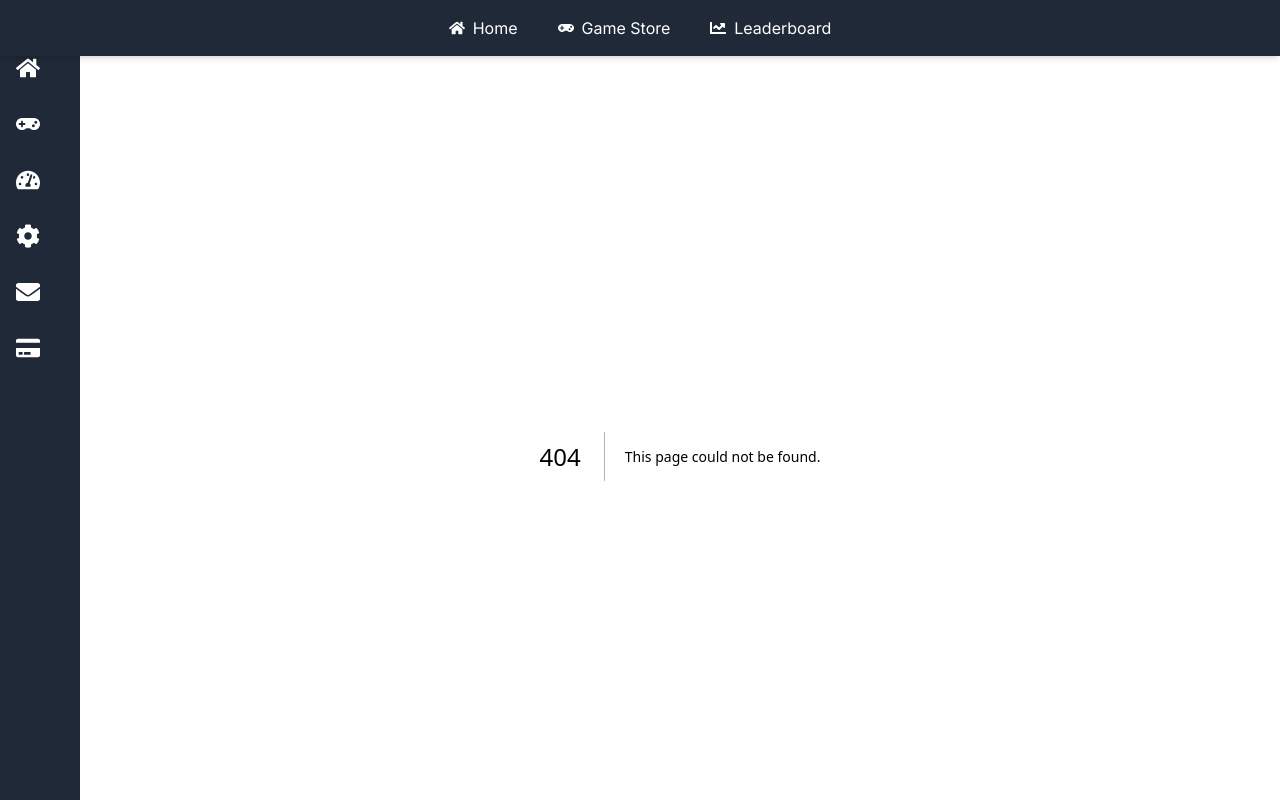
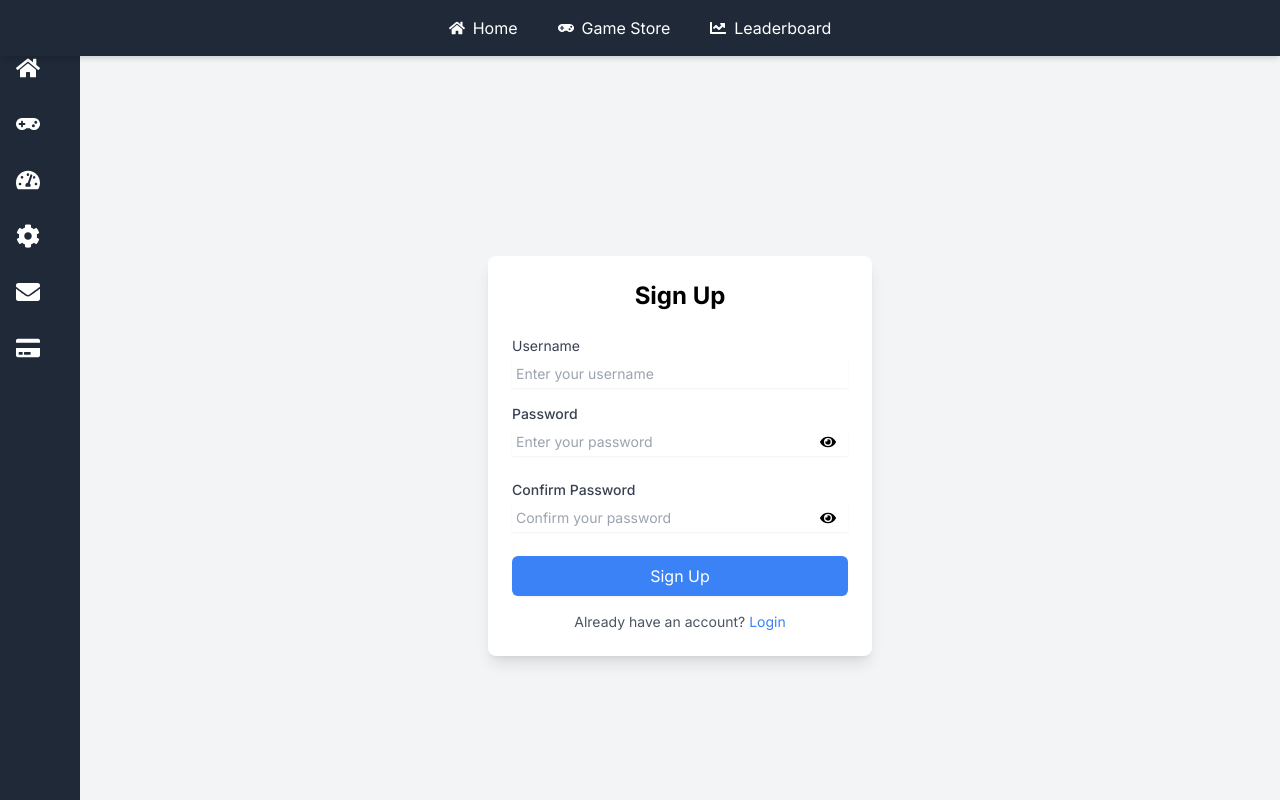
Before and after one commit to tusha-30/Game-Website, a Next.js app: page /signup in a window 1280 px wide. Before the commit this address had no page. Built offline with nearby package versions, Linux system fonts and the light colour scheme.

Commit message:
added login and signup page

```diff
--- a/package.json
+++ b/package.json
@@ -9,9 +9,11 @@
     "lint": "next lint"
   },
   "dependencies": {
+    "axios": "^1.7.7",
     "next": "14.2.7",
     "react": "^18",
     "react-dom": "^18",
+    "react-hot-toast": "^2.4.1",
     "react-icons": "^5.3.0",
     "react-spinners": "^0.14.1"
   },
--- a/src/app/contact-us/page.tsx
+++ b/src/app/contact-us/page.tsx
@@ -1,6 +1,14 @@
-import React from 'react'
+"use client"
+import React, { useEffect } from 'react'
+import toast from 'react-hot-toast';
 
 const ContactUs = () => {
+  // Ensure this code runs only on the client
+useEffect(() => {
+  toast.error('This is an error message!');
+  console.log("hey")
+}, []);
+
   return (
     <div>ContactUs</div>
   )
--- a/src/app/game-store/page.tsx
+++ b/src/app/game-store/page.tsx
@@ -1,10 +1,13 @@
+// pages/game-store.tsx
 "use client";
 import React, { useEffect, useState } from 'react';
 import { useRouter } from 'next/navigation';
+import axios from 'axios';
 import ClipLoader from 'react-spinners/ClipLoader';
 import Image from 'next/image';
 import { FaSearch } from 'react-icons/fa';
 import { BsChevronDown } from 'react-icons/bs';
+import toast from 'react-hot-toast';
 
 interface Product {
   id: number;
@@ -27,14 +30,19 @@ const GameStore: React.FC = () => {
   const [dropdownOpen, setDropdownOpen] = useState<boolean>(false);
   const router = useRouter();
 
+  // Axios instance
+  const axiosInstance = axios.create({
+    baseURL: 'https://dummyjson.com/',
+    timeout: 10000,
+  });
+
   // Fetch products on component mount
   useEffect(() => {
     const fetchProducts = async () => {
       try {
-        const response = await fetch('https://dummyjson.com/products');
-        const data = await response.json();
-        setProducts(data.products);
-        setSearchResults(data.products);
+        const response = await axiosInstance.get('products');
+        setProducts(response.data.products);
+        setSearchResults(response.data.products);
       } catch (error) {
         console.error('Failed to fetch products', error);
       } finally {
@@ -50,10 +58,9 @@ const GameStore: React.FC = () => {
       const trimmedSearchTerm = searchTerm.trim();
       if (trimmedSearchTerm) {
         try {
-          const response = await fetch(`https://dummyjson.com/products/category/${trimmedSearchTerm}`);
-          const data = await response.json();
-          if (data.products && data.products.length > 0) {
-            setSearchResults(data.products);
+          const response = await axiosInstance.get(`products/category/${trimmedSearchTerm}`);
+          if (response.data.products && response.data.products.length > 0) {
+            setSearchResults(response.data.products);
             setNoMatch(false);
           } else {
             setSearchResults([]);
@@ -77,13 +84,13 @@ const GameStore: React.FC = () => {
   useEffect(() => {
     const sortProducts = (products: Product[], option: string) => {
       switch (option) {
-        case 'priceLowToHigh':
+        case 'PriceLowToHigh':
           return [...products].sort((a, b) => a.price - b.price);
-        case 'priceHighToLow':
+        case 'PriceHighToLow':
           return [...products].sort((a, b) => b.price - a.price);
-        case 'latest':
+        case 'Latest':
           return [...products].sort((a, b) => new Date(b.meta.createdAt).getTime() - new Date(a.meta.createdAt).getTime());
-        case 'rating':
+        case 'Rating':
           return [...products].sort((a, b) => b.rating - a.rating);
         default:
           return products;
@@ -94,7 +101,13 @@ const GameStore: React.FC = () => {
   }, [sortOption]);
 
   const handleProductClick = (id: number) => {
+    // Check if the user is logged in before navigating
+    const isLoggedIn = !!localStorage.getItem('username');
+    if (isLoggedIn) {
       router.push(`/game-store/${id}`);
+    } else {
+      router.push('/login');
+    }
   };
 
   const toggleDropdown = () => {
@@ -116,6 +129,8 @@ const GameStore: React.FC = () => {
 
   return (
     <div className="p-4">
+
+      <div className='grid grid-cols-1 md:grid-cols-2 md:gap-4'>
         <div className="relative mb-4">
           <input
             type="text"
@@ -131,37 +146,38 @@ const GameStore: React.FC = () => {
         </div>
 
         <div className="relative mb-4">
-        <button onClick={toggleDropdown} className="border p-2 w-full flex items-center justify-between">
-          Sort By <BsChevronDown size={20} />
+          <button onClick={toggleDropdown} className="border p-2 w-full flex items-center justify-between bg-yellow-100">
+            {sortOption ? sortOption.replace(/([A-Z])/g, ' $1').trim() : 'Sort By'} <BsChevronDown size={20} />
           </button>
           {dropdownOpen && (
             <div className="absolute bg-white border mt-2 w-full z-10">
               <button
-              onClick={() => handleSortOption('priceLowToHigh')}
+                onClick={() => handleSortOption('PriceLowToHigh')}
                 className="block w-full text-left px-4 py-2 hover:bg-gray-200"
               >
                 Price: Low to High
               </button>
               <button
-              onClick={() => handleSortOption('priceHighToLow')}
+                onClick={() => handleSortOption('PriceHighToLow')}
                 className="block w-full text-left px-4 py-2 hover:bg-gray-200"
               >
                 Price: High to Low
               </button>
               <button
-              onClick={() => handleSortOption('latest')}
+                onClick={() => handleSortOption('Latest')}
                 className="block w-full text-left px-4 py-2 hover:bg-gray-200"
               >
                 Latest
               </button>
               <button
-              onClick={() => handleSortOption('rating')}
+                onClick={() => handleSortOption('Rating')}
                 className="block w-full text-left px-4 py-2 hover:bg-gray-200"
               >
                 Rating
               </button>
             </div>
           )}
+        </div>
       </div>
 
       {noMatch && <p className="text-red-500 text-center">No category match</p>}
--- a/src/app/layout.tsx
+++ b/src/app/layout.tsx
@@ -4,6 +4,7 @@ import "./globals.css";
 import Sidebar from "@/components/Sidebar";
 import Topbar from "@/components/Topbar";
 import MainBody from "@/components/MainBody";
+import { Toaster } from "react-hot-toast";
 
 const inter = Inter({ subsets: ["latin"] });
 
@@ -21,6 +22,7 @@ export default function RootLayout({
     <html lang="en">
       <body className={inter.className}>
       <div className="flex h-screen">
+      <Toaster />
           <MainBody>{children}</MainBody>
         </div>
       </body>
--- /dev/null
+++ b/src/app/login/page.tsx
@@ -0,0 +1,84 @@
+// pages/login/page.tsx
+"use client";
+import React, { useState } from 'react';
+import { useRouter } from 'next/navigation';
+import toast from 'react-hot-toast';
+import { FaEye, FaEyeSlash } from 'react-icons/fa';
+
+const Login: React.FC = () => {
+  const [username, setUsername] = useState<string>('');
+  const [password, setPassword] = useState<string>('');
+  const [showPassword, setShowPassword] = useState<boolean>(false);
+  const router = useRouter();
+
+  const handleLogin = () => {
+    if (!username || !password) {
+      toast.error("Fill all fields");
+      return;
+    }
+
+    const storedUsername = localStorage.getItem('username');
+    const storedPassword = localStorage.getItem('password');
+
+    if (username === storedUsername) {
+      if (password === storedPassword) {
+        // Successful login
+        router.push('/game-store');
+      } else {
+        toast.error("Wrong password!");
+      }
+    } else {
+      toast.error("No account found!");
+    }
+  };
+
+  return (
+    <div className="flex items-center justify-center min-h-screen bg-gray-100 p-4">
+      <div className="w-full max-w-sm bg-white p-6 rounded-lg shadow-lg">
+        <h2 className="text-2xl font-bold mb-6 text-center">Login</h2>
+        <div className="mb-4">
+          <label htmlFor="username" className="block text-sm text-base text-gray-700">Username</label>
+          <input
+            id="username"
+            type="text"
+            value={username}
+            onChange={(e) => setUsername(e.target.value)}
+            className="mt-2 block w-full border-gray-300 p-1 shadow-sm   sm:text-sm"
+            placeholder="Enter your username"
+          />
+        </div>
+        <div className="mb-6 relative">
+          <label htmlFor="password" className="block text-sm text-base text-gray-700">Password</label>
+
+          <input
+            id="password"
+            type={showPassword ? 'text' : 'password'}
+            value={password}
+            onChange={(e) => setPassword(e.target.value)}
+            className="mt-2 block w-full border-gray-300 p-1 shadow-sm  sm:text-sm"
+            placeholder="Enter your password"
+          />
+
+          <button
+            type="button"
+            className="absolute inset-y-0 right-0 flex items-center pr-3 p-1 top-7"
+            onClick={() => setShowPassword(!showPassword)}
+          >
+            {showPassword ? <FaEyeSlash /> : <FaEye />}
+          </button>
+        </div>
+        <button
+          onClick={handleLogin}
+          className="w-full bg-blue-500 text-white py-2 px-4 rounded-md shadow-sm hover:bg-blue-600 focus:outline-none focus:ring-2 focus:ring-blue-500"
+        >
+          Login
+        </button>
+        <p className="mt-4 text-center text-sm text-gray-600">
+          Create an account <a href="/signup" className="text-blue-500 hover:underline">Sign up</a>
+        </p>
+      </div>
+    </div>
+  );
+};
+
+export default Login;
--- /dev/null
+++ b/src/app/signup/page.tsx
@@ -0,0 +1,100 @@
+// pages/signup/page.tsx
+"use client";
+import React, { useState } from 'react';
+import { useRouter } from 'next/navigation';
+import toast from 'react-hot-toast';
+import { FaEye, FaEyeSlash } from 'react-icons/fa';
+
+const Signup: React.FC = () => {
+  const [username, setUsername] = useState<string>('');
+  const [password, setPassword] = useState<string>('');
+  const [confirmPassword, setConfirmPassword] = useState<string>('');
+  const [showPassword, setShowPassword] = useState<boolean>(false);
+  const [showConfirmPassword, setShowConfirmPassword] = useState<boolean>(false);
+  const router = useRouter();
+
+  const handleSignup = () => {
+    if (!username || !password || !confirmPassword) {
+      toast.error("Fill all fields");
+      return;
+    }
+
+    if (password !== confirmPassword) {
+      toast.error("Passwords do not match");
+      return;
+    }
+
+    // Store credentials in localStorage
+    localStorage.setItem('username', username);
+    localStorage.setItem('password', password);
+
+    toast.success("Signup successful");
+    router.push('/login');
+  };
+
+  return (
+    <div className="flex items-center justify-center min-h-screen bg-gray-100 p-4">
+      <div className="w-full max-w-sm bg-white p-6 rounded-lg shadow-lg">
+        <h2 className="text-2xl font-bold mb-6 text-center">Sign Up</h2>
+        <div className="mb-4">
+          <label htmlFor="username" className="block text-sm font-base text-gray-700">Username</label>
+          <input
+            id="username"
+            type="text"
+            value={username}
+            onChange={(e) => setUsername(e.target.value)}
+            className="mt-1 block w-full border-gray-300 text-base shadow-sm  p-1 sm:text-sm"
+            placeholder="Enter your username"
+          />
+        </div>
+        <div className="mb-6 relative">
+          <label htmlFor="password" className="block text-sm font-medium text-gray-700">Password</label>
+          <input
+            id="password"
+            type={showPassword ? 'text' : 'password'}
+            value={password}
+            onChange={(e) => setPassword(e.target.value)}
+            className="mt-1 block w-full border-gray-300 text-base shadow-sm p-1 sm:text-sm"
+            placeholder="Enter your password"
+          />
+          <button
+            type="button"
+            className="absolute inset-y-0 right-0 flex items-center pr-3 top-6"
+            onClick={() => setShowPassword(!showPassword)}
+          >
+            {showPassword ? <FaEyeSlash /> : <FaEye />}
+          </button>
+        </div>
+        <div className="mb-6 relative">
+          <label htmlFor="confirmPassword" className="block text-sm font-medium text-gray-700">Confirm Password</label>
+          <input
+            id="confirmPassword"
+            type={showConfirmPassword ? 'text' : 'password'}
+            value={confirmPassword}
+            onChange={(e) => setConfirmPassword(e.target.value)}
+            className="mt-1 block w-full border-gray-300 text-base shadow-sm p-1 sm:text-sm"
+            placeholder="Confirm your password"
+          />
+          <button
+            type="button"
+            className="absolute inset-y-0 right-0 flex items-center pr-3 top-6"
+            onClick={() => setShowConfirmPassword(!showConfirmPassword)}
+          >
+            {showConfirmPassword ? <FaEyeSlash /> : <FaEye />}
+          </button>
+        </div>
+        <button
+          onClick={handleSignup}
+          className="w-full bg-blue-500 text-white py-2 px-4 rounded-md shadow-sm hover:bg-blue-600 focus:outline-none focus:ring-2 focus:ring-blue-500"
+        >
+          Sign Up
+        </button>
+        <p className="mt-4 text-center text-sm text-gray-600">
+          Already have an account? <a href="/login" className="text-blue-500 hover:underline">Login</a>
+        </p>
+      </div>
+    </div>
+  );
+};
+
+export default Signup;
```
Also changed, not shown: 1 other file (tests, documents, lock files or other folders). Lines whose indentation alone changed are shown as unchanged.
